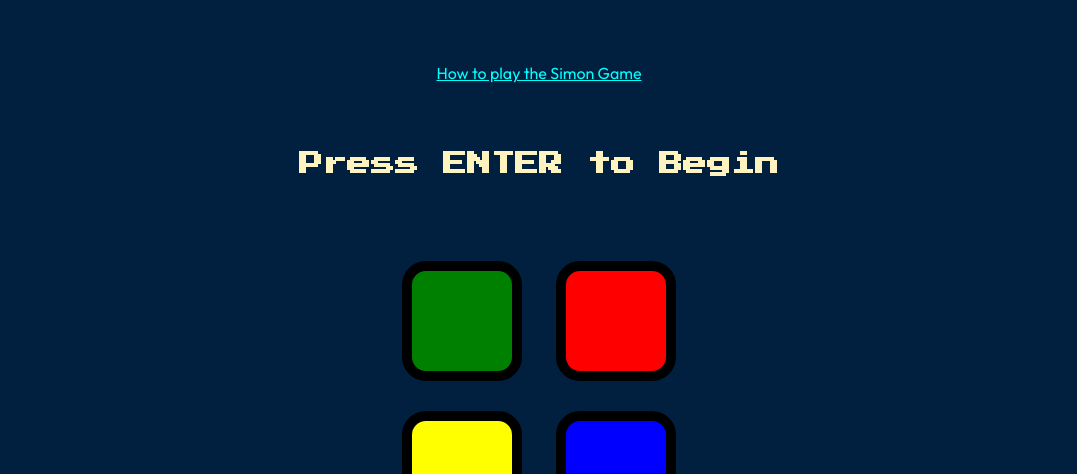
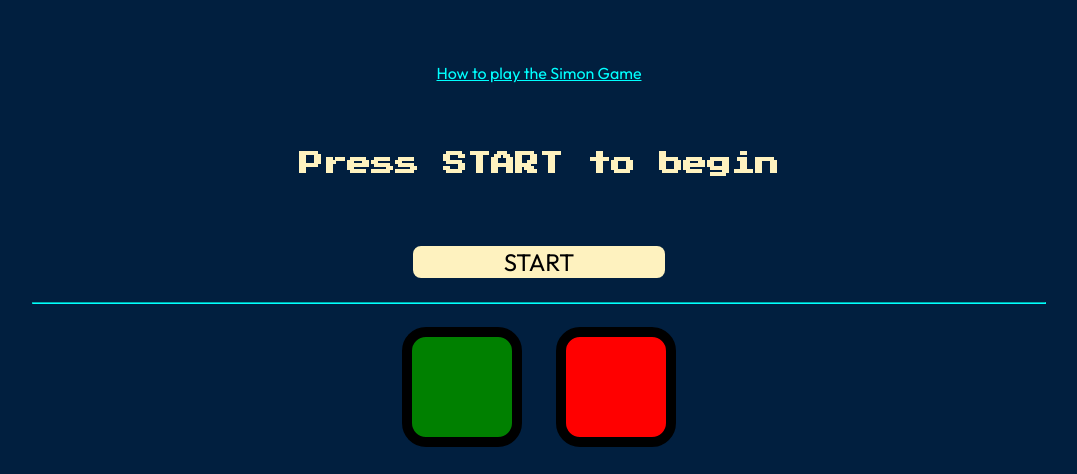
Before and after one commit to michaelbulaongdev/Project003-simon-game, a plain HTML site: page index.html in a window 1280 px wide. Shown: the top 474 px of the page, without its empty margins (101-1178 px from the left). Drawn offline with nearby package versions, Linux system fonts and the light colour scheme.

Commit message:
Update index.html
added start button

```diff
--- a/index.html
+++ b/index.html
@@ -16,8 +16,9 @@
     <a href="#how-to-play">How to play the Simon Game</a>
   </div>
 
-  <h1 id="level-title">Press ENTER to Begin</h1>
-
+  <h1 id="level-title">Press START to begin</h1>
+  <button id="button" type="button">START</button>
+  <hr>
   <div class="container">
     <div class="row">
       <div type="button" id="green" class="key1 btn green">1</div>
```
